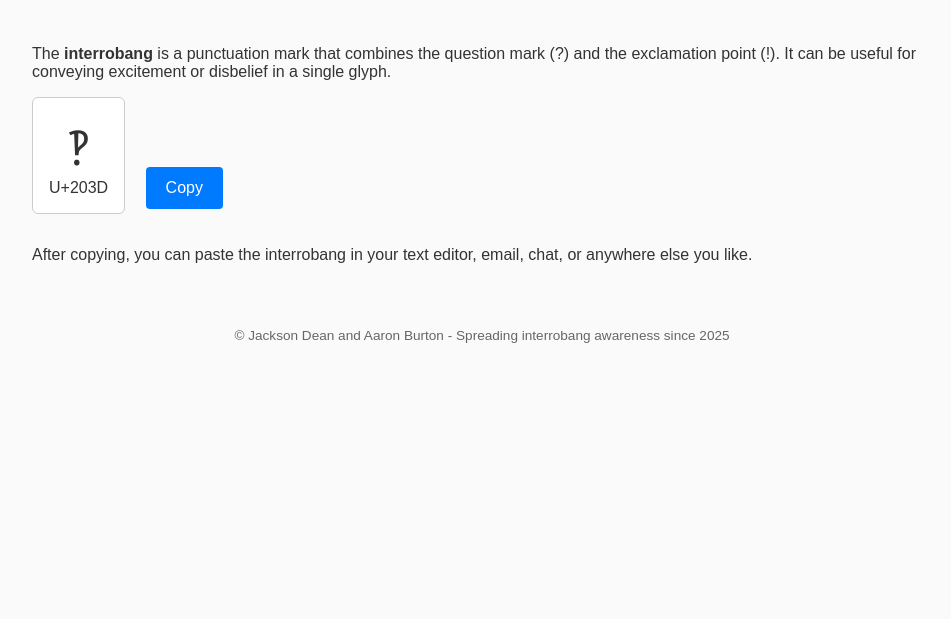
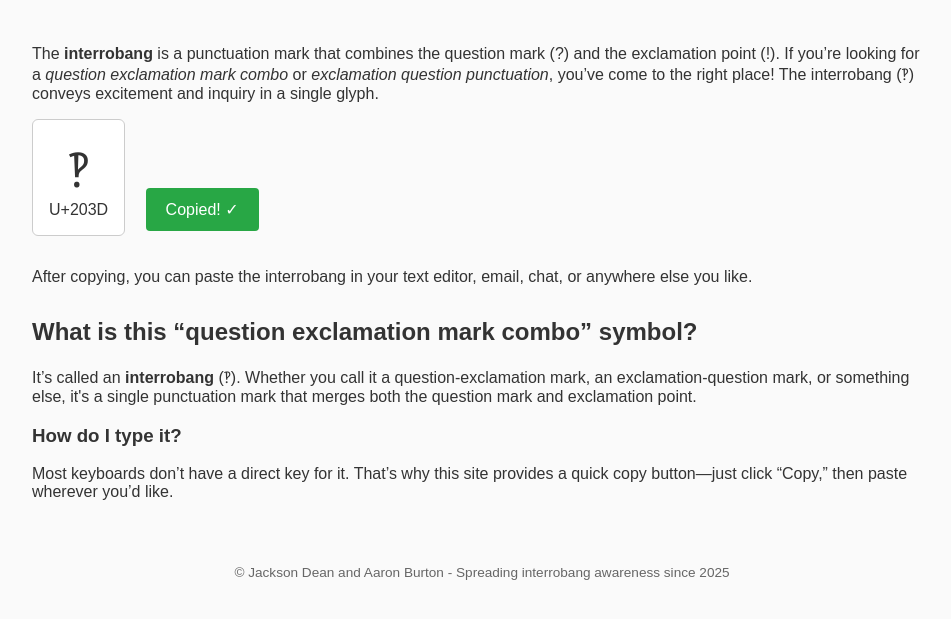
Before and after one commit to jacksondean17/interrobang, a plain HTML site: page index.html in a window 1280 px wide. Both pictures are taken after a click on the button "Copy". Shown: the part 69-688 px from the top of the page, without its empty margins (158-1109 px from the left). Drawn offline with Linux system fonts and the light colour scheme.

Commit message:
Formatting, more content

```diff
--- a/index.html
+++ b/index.html
@@ -2,6 +2,7 @@
 <html lang="en">
 <head>
   <meta charset="UTF-8" />
+
   <!-- Google tag (gtag.js) -->
   <script async src="https://www.googletagmanager.com/gtag/js?id=G-1G0NBBZHRV"></script>
   <script>
@@ -12,23 +13,32 @@
     gtag('config', 'G-1G0NBBZHRV');
   </script>
 
-  <title>Interrobang‽</title>
+  <title>Interrobang (‽) – Question Exclamation Mark Combo</title>
 
   <!-- Responsive Viewport -->
   <meta name="viewport" content="width=device-width, initial-scale=1.0" />
 
   <!-- Basic SEO Meta Tags -->
-  <meta name="description" content="A minimal page to copy the interrobang symbol (‽) to your clipboard with one click. Perfect for adding flair to your writing!" />
-  <meta name="keywords" content="interrobang, punctuation, symbol, copy, copy button, special characters" />
+  <meta
+    name="description"
+    content="Copy the interrobang (‽) – a punctuation mark that combines the question mark and exclamation point. Perfect for expressing surprise and inquiry in one symbol!"
+  />
+  <meta
+    name="keywords"
+    content="interrobang, question exclamation mark combo, punctuation, symbol, copy, special characters, exclamation question punctuation, question exclamation combination, U+203D"
+  />
 
   <!-- Open Graph / Social Media Preview Tags -->
-  <meta property="og:title" content="Copy the Interrobang Symbol (‽)" />
-  <meta property="og:description" content="Click to copy the interrobang symbol. Spice up your questions and exclamations with a single glyph!" />
-  <!-- Example image URL (optional): update to your own image location for sharing -->
+  <meta property="og:title" content="Copy the Interrobang Symbol (‽) – Question Exclamation Mark Combo" />
+  <meta
+    property="og:description"
+    content="A minimal page to copy the interrobang symbol. Spice up your questions and exclamations with a single glyph!"
+  />
   <meta property="og:image" content="https://jacksondean.space/interrobang/images/social.png" />
   <meta property="og:url" content="https://jacksondean.space/interrobang" />
   <meta property="og:type" content="website" />
 
+  <!-- Favicon -->
   <link rel="icon" href="images/favicon.png" type="image/png" />
 
   <style>
@@ -78,6 +88,7 @@
       border-radius: 4px;
       cursor: pointer;
       font-size: 1rem;
+      transition: background 0.2s;
     }
     .copy-button:hover {
       background: #005dc1;
@@ -88,13 +99,25 @@
       font-size: 0.85rem;
       color: #666;
     }
+
+    /* Optional: small style to show a quick check mark or color change */
+    .copy-button.copied {
+      background: #28a745; /* green background */
+    }
   </style>
 </head>
 <body>
-<!-- Google Tag Manager (noscript) -->
-<noscript><iframe src="https://www.googletagmanager.com/ns.html?id=GTM-58WMSDPS"
-height="0" width="0" style="display:none;visibility:hidden"></iframe></noscript>
-<!-- End Google Tag Manager (noscript) -->
+
+  <!-- Google Tag Manager (noscript) -->
+  <noscript>
+    <iframe
+      src="https://www.googletagmanager.com/ns.html?id=GTM-58WMSDPS"
+      height="0"
+      width="0"
+      style="display:none;visibility:hidden"
+    ></iframe>
+  </noscript>
+  <!-- End Google Tag Manager (noscript) -->
 
   <header>
     <h1>Interrobang (‽) Copy Page</h1>
@@ -103,8 +126,11 @@ height="0" width="0" style="display:none;visibility:hidden"></iframe></noscript>
   <main>
     <p>
       The <strong>interrobang</strong> is a punctuation mark that combines
-      the question mark (?) and the exclamation point (!). It can be useful
-      for conveying excitement or disbelief in a single glyph.
+      the question mark (?) and the exclamation point (!). If you’re looking
+      for a <em>question exclamation mark combo</em> or
+      <em>exclamation question punctuation</em>, you’ve come to the right
+      place! The interrobang (‽) conveys excitement and inquiry in a
+      single glyph.
     </p>
 
     <!-- Symbol Display and Copy Button -->
@@ -112,12 +138,30 @@ height="0" width="0" style="display:none;visibility:hidden"></iframe></noscript>
       <span id="interrobangSymbol">&#x203D;</span>
       U+203D
     </div>
-    <button class="copy-button" onclick="copySymbol()">Copy</button>
+    <button class="copy-button" id="copyBtn" onclick="copySymbol()">Copy</button>
 
     <p style="margin-top: 2rem;">
       After copying, you can paste the interrobang in your text editor, email,
       chat, or anywhere else you like.
     </p>
+
+    <!-- Optional FAQ or extra context for SEO -->
+    <section style="margin-top: 2rem;">
+      <h2>What is this “question exclamation mark combo” symbol?</h2>
+      <p>
+        It’s called an <strong>interrobang</strong> (‽). Whether you call it a
+        question-exclamation mark, an exclamation-question mark, or
+        something else, it's a single punctuation mark that merges both
+        the question mark and exclamation point.
+      </p>
+      <h3>How do I type it?</h3>
+      <p>
+        Most keyboards don’t have a direct key for it. That’s why this site
+        provides a quick copy button—just click “Copy,” then paste wherever
+        you’d like.
+      </p>
+    </section>
+
   </main>
 
   <footer>
@@ -128,8 +172,9 @@ height="0" width="0" style="display:none;visibility:hidden"></iframe></noscript>
   <script>
     function copySymbol() {
       const symbol = document.getElementById('interrobangSymbol').textContent;
+      const copyButton = document.getElementById('copyBtn');
 
-      // Create a temporary textarea to execute the "copy"
+      // Copy to clipboard
       const tempInput = document.createElement('textarea');
       tempInput.value = symbol;
       document.body.appendChild(tempInput);
@@ -137,8 +182,9 @@ height="0" width="0" style="display:none;visibility:hidden"></iframe></noscript>
       document.execCommand('copy');
       document.body.removeChild(tempInput);
 
-      // Provide basic feedback (optional)
-      alert(`Copied the interrobang symbol: ${symbol}`);
+      // Change button text/appearance
+      copyButton.textContent = "Copied! ✓";
+      copyButton.classList.add('copied');
     }
   </script>
 </body>
```
